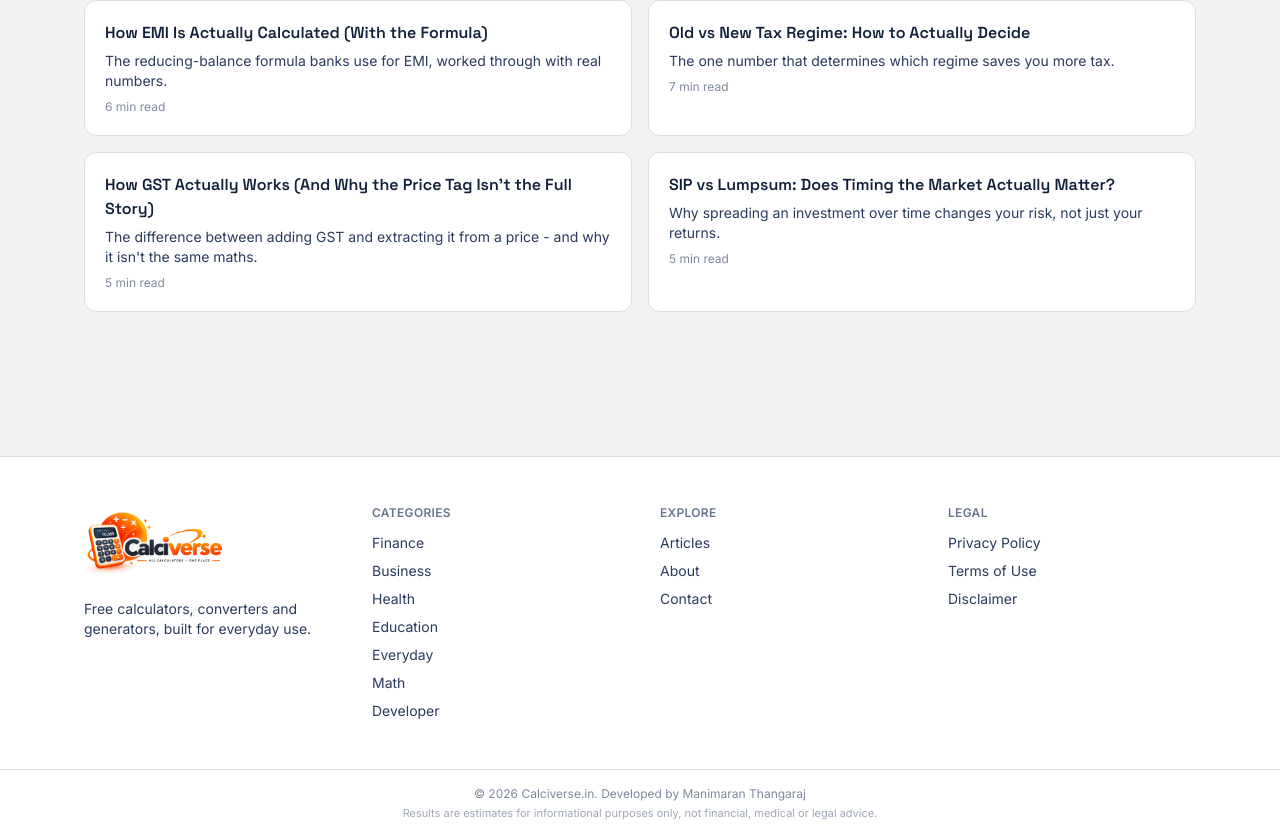
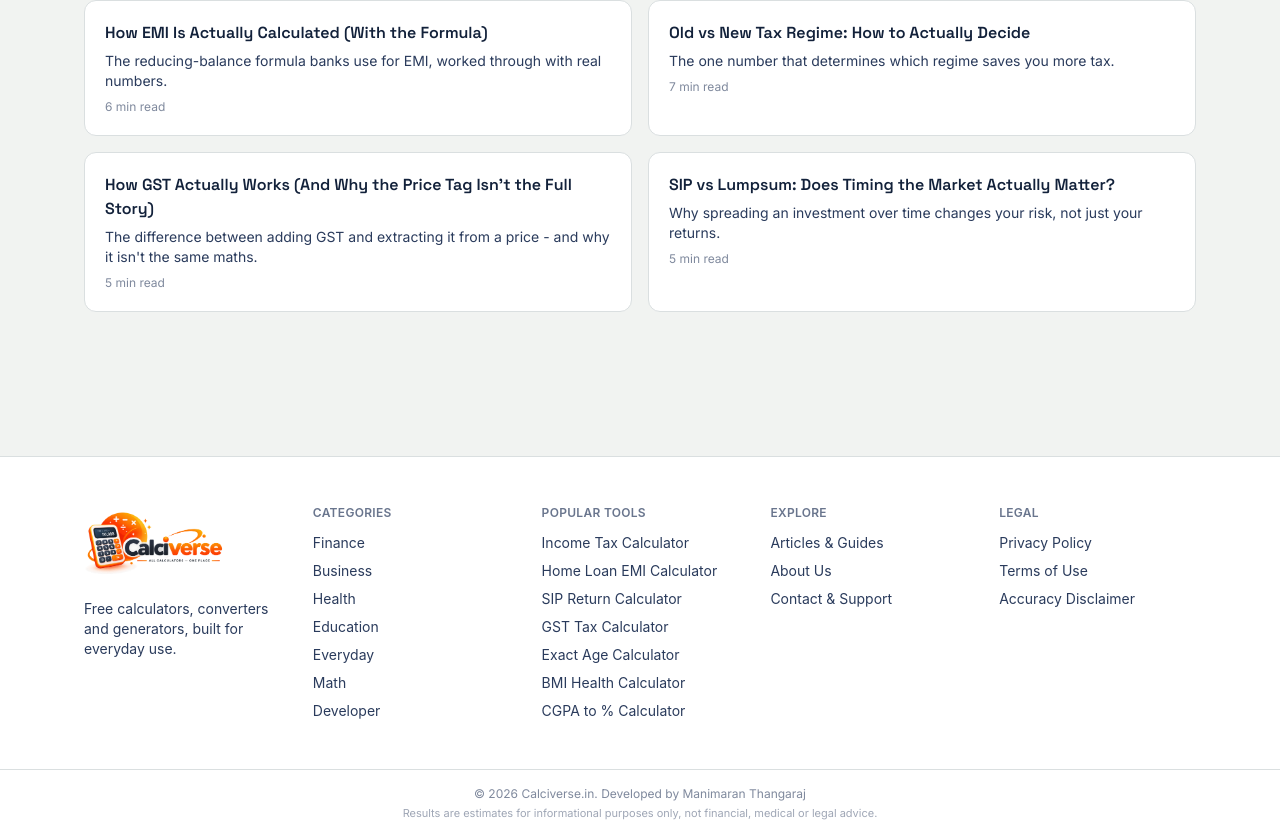
Before and after one commit to ManimaranThangaraj/calciverse, a React (Vite) app: page / in a window 1280 px wide. Shown: the part 1775-2612 px from the top of the page. Built offline with nearby package versions, Linux system fonts and the light colour scheme.

Commit message:
Add popular tool links to footer for internal SEO rank building

```diff
--- a/src/components/Footer.jsx
+++ b/src/components/Footer.jsx
@@ -4,7 +4,7 @@
 export default function Footer() {
   return (
     <footer className="mt-20 border-t border-line bg-paper-raised print:hidden no-print">
-      <div className="mx-auto max-w-6xl px-5 py-12 grid gap-10 sm:grid-cols-2 md:grid-cols-4">
+      <div className="mx-auto max-w-6xl px-5 py-12 grid gap-8 sm:grid-cols-2 md:grid-cols-5 font-sans">
         <div>
           <Link to="/" className="inline-block">
             <img src="/logo.png" alt="Calciverse Logo" className="h-20 w-auto object-contain" />
@@ -20,11 +20,23 @@
           </ul>
         </div>
         <div>
+          <div className="text-xs font-semibold uppercase tracking-wide text-ink-soft/70">Popular Tools</div>
+          <ul className="mt-3 space-y-2 text-sm">
+            <li><Link to="/tool/income-tax-calculator" className="text-ink-soft hover:text-saffron">Income Tax Calculator</Link></li>
+            <li><Link to="/tool/emi-calculator" className="text-ink-soft hover:text-saffron">Home Loan EMI Calculator</Link></li>
+            <li><Link to="/tool/sip-calculator" className="text-ink-soft hover:text-saffron">SIP Return Calculator</Link></li>
+            <li><Link to="/tool/gst-calculator" className="text-ink-soft hover:text-saffron">GST Tax Calculator</Link></li>
+            <li><Link to="/tool/age-calculator" className="text-ink-soft hover:text-saffron">Exact Age Calculator</Link></li>
+            <li><Link to="/tool/bmi-calculator" className="text-ink-soft hover:text-saffron">BMI Health Calculator</Link></li>
+            <li><Link to="/tool/cgpa-calculator" className="text-ink-soft hover:text-saffron">CGPA to % Calculator</Link></li>
+          </ul>
+        </div>
+        <div>
           <div className="text-xs font-semibold uppercase tracking-wide text-ink-soft/70">Explore</div>
           <ul className="mt-3 space-y-2 text-sm">
-            <li><Link to="/articles" className="text-ink-soft hover:text-saffron">Articles</Link></li>
-            <li><Link to="/about" className="text-ink-soft hover:text-saffron">About</Link></li>
-            <li><Link to="/contact" className="text-ink-soft hover:text-saffron">Contact</Link></li>
+            <li><Link to="/articles" className="text-ink-soft hover:text-saffron">Articles & Guides</Link></li>
+            <li><Link to="/about" className="text-ink-soft hover:text-saffron">About Us</Link></li>
+            <li><Link to="/contact" className="text-ink-soft hover:text-saffron">Contact & Support</Link></li>
           </ul>
         </div>
         <div>
@@ -32,7 +44,7 @@
           <ul className="mt-3 space-y-2 text-sm">
             <li><Link to="/privacy-policy" className="text-ink-soft hover:text-saffron">Privacy Policy</Link></li>
             <li><Link to="/terms" className="text-ink-soft hover:text-saffron">Terms of Use</Link></li>
-            <li><Link to="/disclaimer" className="text-ink-soft hover:text-saffron">Disclaimer</Link></li>
+            <li><Link to="/disclaimer" className="text-ink-soft hover:text-saffron">Accuracy Disclaimer</Link></li>
           </ul>
         </div>
       </div>
```
